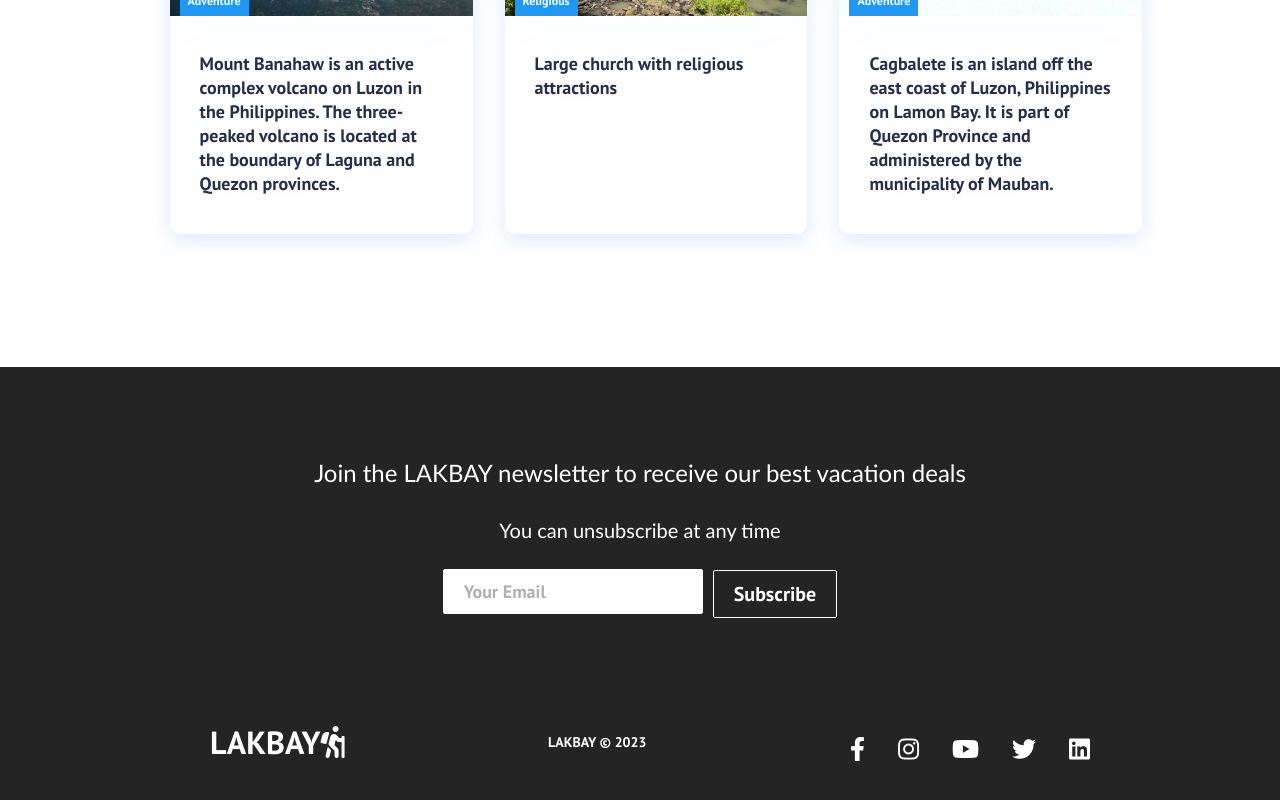
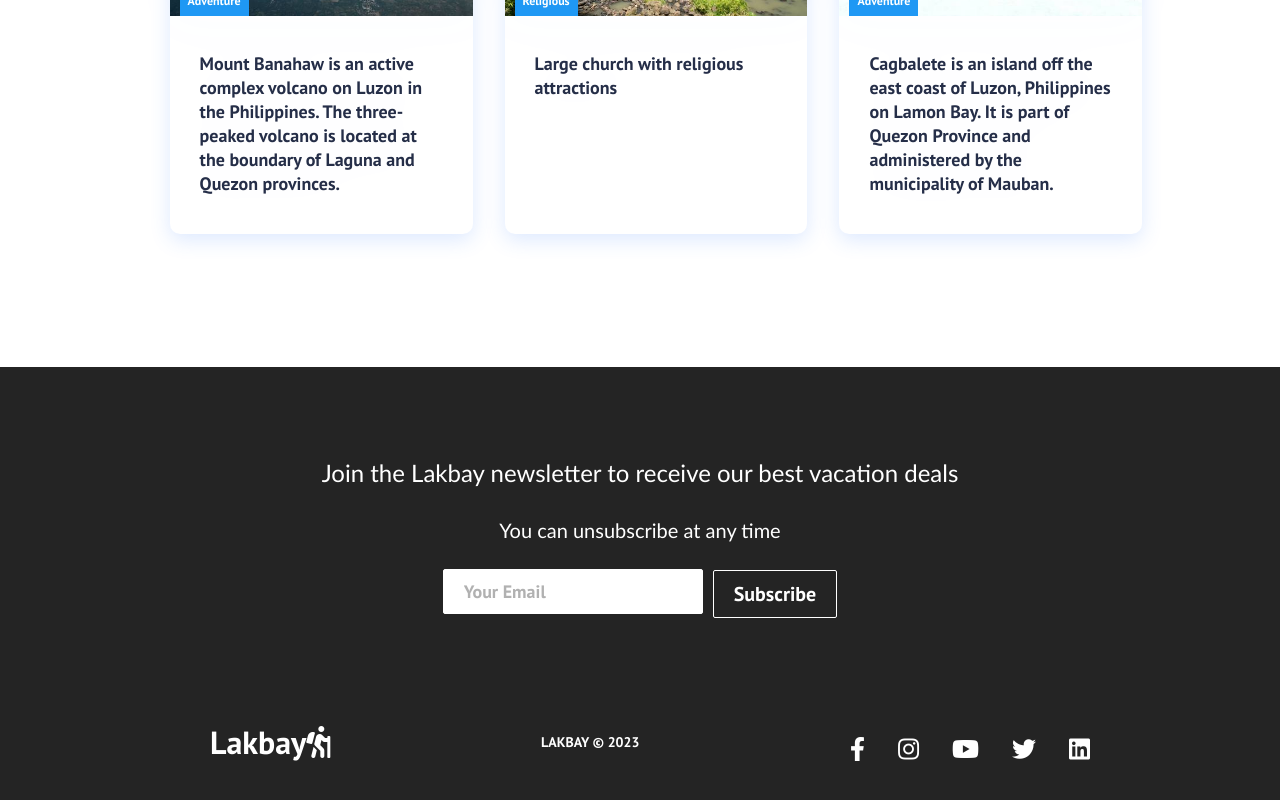
Before and after one commit to jcac8947/qcprovince, a React (Create React App) app: page / in a window 1280 px wide. Shown: the part 1722-2522 px from the top of the page. Built offline with nearby package versions, Linux system fonts and the light colour scheme.

Commit message:
changing head logo

```diff
--- a/public/index.html
+++ b/public/index.html
@@ -2,14 +2,14 @@
 <html lang="en">
   <head>
     <meta charset="utf-8" />
-    <link rel="icon" href="%PUBLIC_URL%/favicon.ico" />
+    <link rel="icon" href="%PUBLIC_URL%/hiking-icon-png-24.jpg" />
     <meta name="viewport" content="width=device-width, initial-scale=1" />
     <meta name="theme-color" content="#000000" />
     <meta
       name="description"
       content="Web site created using create-react-app"
     />
-    <link rel="apple-touch-icon" href="%PUBLIC_URL%/logo192.png" />
+    <link rel="apple-touch-icon" href="%PUBLIC_URL%/logo2.jpg" />
     <link
       rel="stylesheet"
       href="https://use.fontawesome.com/releases/v5.13.1/css/all.css"
@@ -35,7 +35,7 @@
       Learn how to configure a non-root public URL by running `npm run build`.
     -->
     <link href="https://cdn.jsdelivr.net/npm/bootstrap@5.3.0-alpha1/dist/css/bootstrap.min.css" rel="stylesheet" integrity="sha384-GLhlTQ8iRABdZLl6O3oVMWSktQOp6b7In1Zl3/Jr59b6EGGoI1aFkw7cmDA6j6gD" crossorigin="anonymous">
-    <title>React App</title>
+    <title>Lakbay</title>
   </head>
   <body>
     <noscript>You need to enable JavaScript to run this app.</noscript>
--- a/src/components/Footer.js
+++ b/src/components/Footer.js
@@ -8,7 +8,7 @@ function Footer() {
         <div className='footer-container'>
             <section className='footer-subscription'>
                 <p className='footer-subscription-heading'>
-                    Join the LAKBAY newsletter to receive our best vacation deals
+                    Join the Lakbay newsletter to receive our best vacation deals
                 </p>
                 <p className='footer-subscription-text'>
                     You can unsubscribe at any time
@@ -66,7 +66,7 @@ function Footer() {
                 <div className='social-media-wrap'>
                     <div className='footer-logo'>
                         <Link to='/' className='social-logo'>
-                            LAKBAY
+                            Lakbay
                             <i className='fas fa-hiking' />
                         </Link>
                     </div>
```
Also changed, not shown: public/hiking-icon-png-24.jpg (added), public/logo2 .jpg (added).
